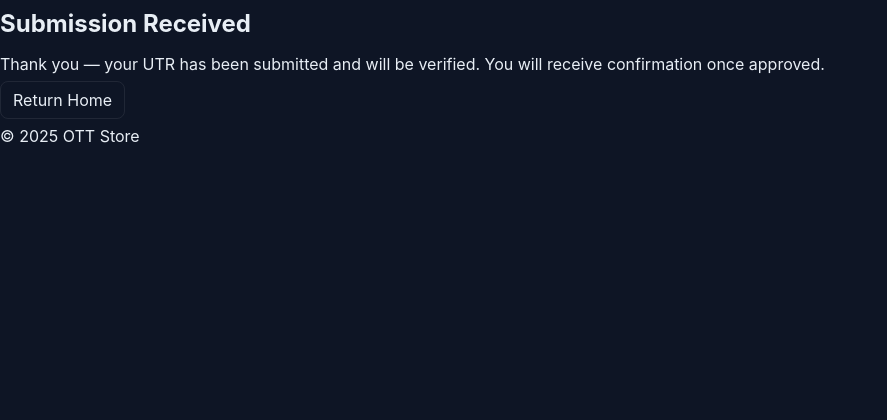
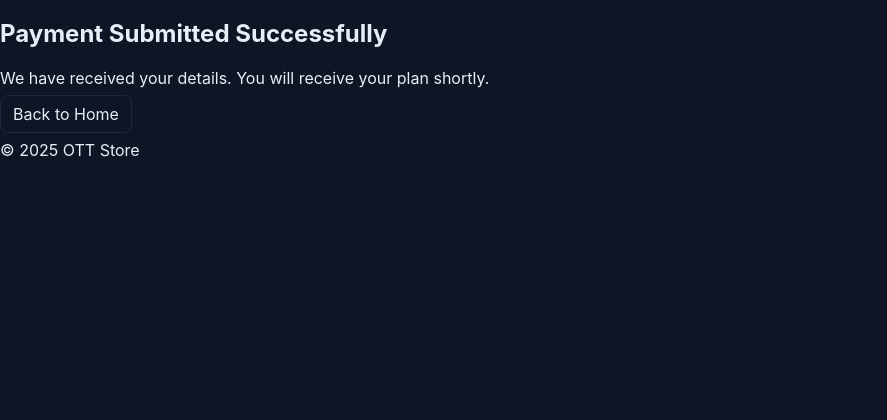
Before and after one commit to kafeelk528-ship-it/ott8, a Flask app: template templates/success.html in a window 1280 px wide. Shown: the part 325-745 px from the top of the page, without its empty margins (0-887 px from the left). Run offline with Flask 2, Linux system fonts and the light colour scheme; the template is opened without the code that fills it, so the values that code supplies are empty.

Commit message:
Update success.html

```diff
--- a/templates/success.html
+++ b/templates/success.html
@@ -1,7 +1,11 @@
 {% extends "base.html" %}
 {% block title %}Success{% endblock %}
+
 {% block content %}
-<h1 class="page-title">Submission Received</h1>
-<p>Thank you — your UTR has been submitted and will be verified. You will receive confirmation once approved.</p>
-<a class="btn" href="{{ url_for('home') }}">Return Home</a>
+<div class="success-box">
+    <h2>Payment Submitted Successfully</h2>
+    <p>We have received your details. You will receive your plan shortly.</p>
+
+    <a href="/" class="btn">Back to Home</a>
+</div>
 {% endblock %}
```
